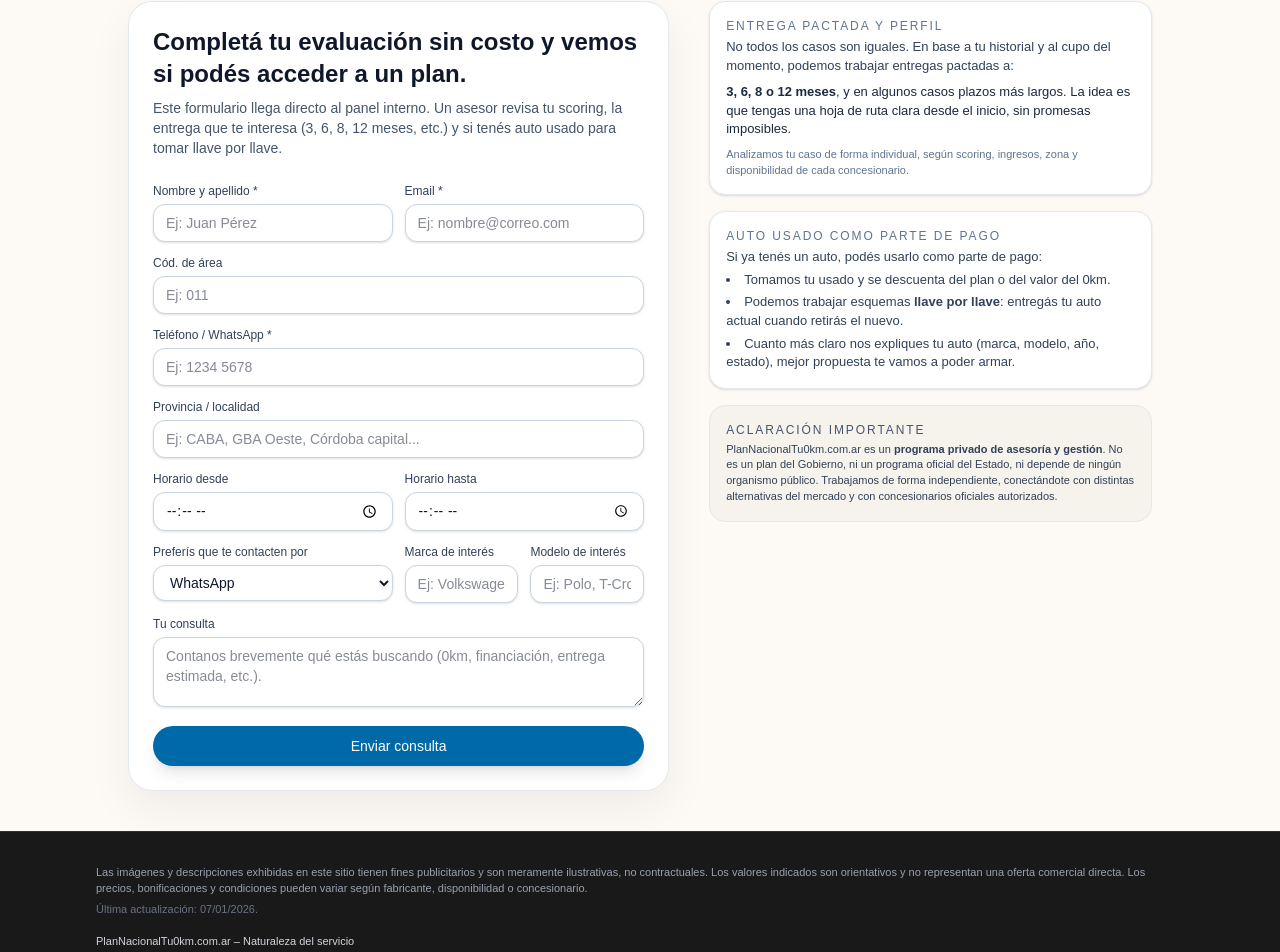
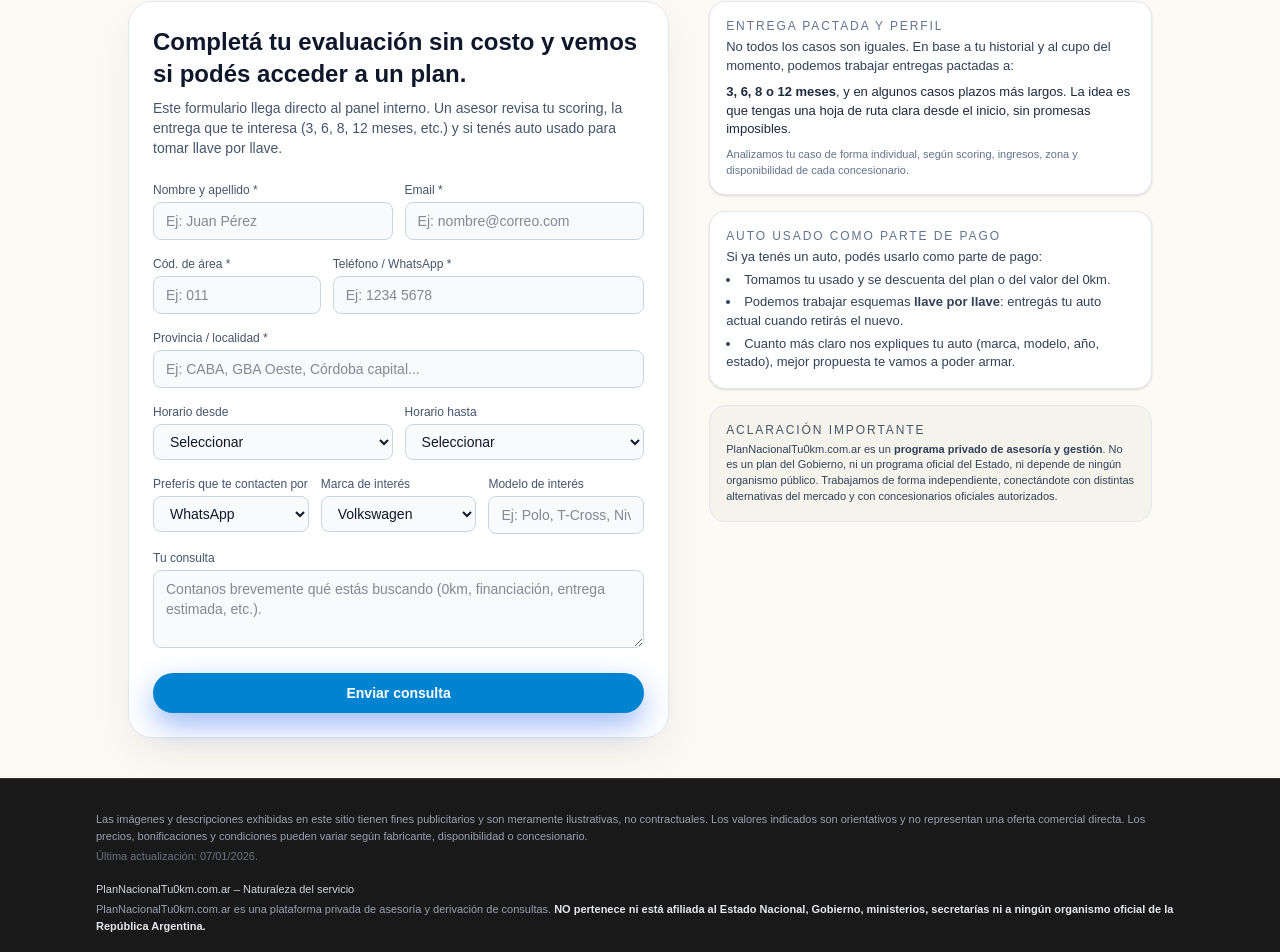
Before and after one commit to DavidFlautero/ladingpageconse1, a Next.js app: page / in a window 1280 px wide. Shown: the part 1262-2214 px from the top of the page. Built offline with nearby package versions, Linux system fonts and the light colour scheme.

Commit message:
subiendo datos

```diff
--- a/components/landing/EntryModal.tsx
+++ b/components/landing/EntryModal.tsx
@@ -6,34 +6,44 @@ import LeadForm from "./LeadForm";
 export default function EntryModal() {
   const [open, setOpen] = useState(false);
 
+  // Abre el modal automáticamente unos segundos después de cargar
   useEffect(() => {
-    const timer = setTimeout(() => setOpen(true), 2000);
+    const timer = setTimeout(() => setOpen(true), 4000);
     return () => clearTimeout(timer);
   }, []);
 
   if (!open) return null;
 
   return (
-    <div className="fixed inset-0 z-50 bg-black/50 backdrop-blur-sm flex items-center justify-center p-4">
-      <div className="bg-white rounded-3xl w-full max-w-lg p-8 shadow-xl relative">
-
-        {/* BOTÓN CERRAR */}
+    <div className="fixed inset-0 z-50 flex items-center justify-center bg-black/55 px-4">
+      <div className="relative w-full max-w-lg max-h-[90vh] overflow-y-auto rounded-3xl border border-slate-200 bg-white shadow-[0_24px_80px_rgba(15,23,42,0.45)]">
+        {/* Botón cerrar */}
         <button
           onClick={() => setOpen(false)}
-          className="absolute top-3 right-3 text-slate-500 hover:text-slate-700"
+          type="button"
+          className="absolute right-4 top-4 inline-flex h-8 w-8 items-center justify-center rounded-full border border-slate-200 bg-white text-slate-500 hover:bg-slate-50 hover:text-slate-700"
+          aria-label="Cerrar"
         >
           ✕
         </button>
 
-        <h3 className="text-xl font-semibold text-slate-900 mb-2 text-center">
-          Enviá tu consulta
-        </h3>
+        <div className="px-6 pt-6 pb-4">
+          <div className="mb-4 text-center">
+            <p className="text-[11px] font-semibold uppercase tracking-[0.18em] text-sky-600 mb-1">
+              Consulta rápida
+            </p>
+            <h2 className="text-lg font-semibold text-slate-900">
+              Enviá tu consulta
+            </h2>
+            <p className="mt-1 text-xs text-slate-600">
+              Un asesor oficial va a revisar tu información y te contactará en
+              el horario que elijas. Sin costo inicial ni compromiso de compra.
+            </p>
+          </div>
 
-        <p className="text-center text-slate-600 text-sm mb-6">
-          Un asesor oficial revisará tu información y te contactará en breve.
-        </p>
-
-        <LeadForm />
+          {/* Formulario */}
+          <LeadForm />
+        </div>
       </div>
     </div>
   );
--- a/components/landing/LeadForm.tsx
+++ b/components/landing/LeadForm.tsx
@@ -7,100 +7,76 @@ type Status = "idle" | "loading" | "ok" | "error";
 export default function LeadForm() {
   const [nombre, setNombre] = useState("");
   const [email, setEmail] = useState("");
-  const [telCodigo, setTelCodigo] = useState("");
-  const [telNumero, setTelNumero] = useState("");
-  const [provincia, setProvincia] = useState("");
-  const [localidad, setLocalidad] = useState("");
+  const [codArea, setCodArea] = useState("");
+  const [telefono, setTelefono] = useState("");
+  const [provinciaLocalidad, setProvinciaLocalidad] = useState("");
   const [horarioDesde, setHorarioDesde] = useState("");
   const [horarioHasta, setHorarioHasta] = useState("");
   const [canal, setCanal] = useState("WhatsApp");
-  const [comentario, setComentario] = useState("");
-  const [marcaInteres, setMarcaInteres] = useState("");
+  const [marcaInteres, setMarcaInteres] = useState("Volkswagen");
   const [modeloInteres, setModeloInteres] = useState("");
-
+  const [consulta, setConsulta] = useState("");
   const [status, setStatus] = useState<Status>("idle");
   const [errorMsg, setErrorMsg] = useState<string | null>(null);
 
-  async function handleSubmit(e: React.FormEvent<HTMLFormElement>) {
+  const handleSubmit = async (e: React.FormEvent) => {
     e.preventDefault();
+    if (status === "loading") return;
+
     setStatus("loading");
     setErrorMsg(null);
 
     try {
       const res = await fetch("/api/leads", {
         method: "POST",
-        headers: {
-          "Content-Type": "application/json",
-        },
+        headers: { "Content-Type": "application/json" },
         body: JSON.stringify({
           nombre,
           email,
-          telefonoCodigo: telCodigo,
-          telefonoNumero: telNumero,
-          provincia,
-          localidad,
-          horarioDesde,
-          horarioHasta,
-          canalContacto: canal,
-          comentario,
-          marcaInteres,
-          modeloInteres,
+          telefono_codigo: codArea || null,
+          telefono_numero: telefono,
+          provincia: provinciaLocalidad || null,
+          localidad: null,
+          horario_desde: horarioDesde || null,
+          horario_hasta: horarioHasta || null,
+          canal_contacto: canal,
+          marca_interes: marcaInteres || null,
+          modelo_interes: modeloInteres || null,
+          mensaje: consulta || null,
         }),
       });
 
       if (!res.ok) {
-        let detail = "";
-        try {
-          const data = await res.json();
-          detail = data?.error || JSON.stringify(data);
-        } catch {
-          detail = await res.text();
-        }
-        setStatus("error");
-        setErrorMsg(
-          detail || "No se pudo enviar la consulta. Intentá de nuevo."
-        );
-        return;
+        const data = await res.json().catch(() => ({}));
+        throw new Error(data.error || "No se pudo enviar la consulta.");
       }
 
-      const { lead } = await res.json();
+      setStatus("ok");
 
-      // Registrar evento de formulario enviado
-      fetch("/api/events", {
-        method: "POST",
-        headers: { "Content-Type": "application/json" },
-        body: JSON.stringify({ type: "form_submit", leadId: lead?.id }),
-      }).catch(() => {});
-
-      setStatus("ok");
+      // Limpio algunos campos importantes
       setNombre("");
       setEmail("");
-      setTelCodigo("");
-      setTelNumero("");
-      setProvincia("");
-      setLocalidad("");
-      setHorarioDesde("");
-      setHorarioHasta("");
-      setCanal("WhatsApp");
-      setComentario("");
-      setMarcaInteres("");
-      setModeloInteres("");
+      setCodArea("");
+      setTelefono("");
+      setConsulta("");
     } catch (err: any) {
-      console.error("Error enviando lead:", err);
+      console.error("Error al enviar lead:", err);
       setStatus("error");
-      setErrorMsg(
-        err?.message || "No se pudo enviar la consulta. Intentá de nuevo."
-      );
+      setErrorMsg(err?.message ?? "Ocurrió un error al enviar tu consulta.");
     } finally {
-      setStatus((prev) => (prev === "loading" ? "idle" : prev));
+      setTimeout(() => setStatus("idle"), 4000);
     }
-  }
+  };
 
   return (
-    <form onSubmit={handleSubmit} className="space-y-3">
-      <div className="grid grid-cols-1 md:grid-cols-2 gap-3">
+    <form
+      onSubmit={handleSubmit}
+      className="space-y-4 text-sm text-slate-900"
+    >
+      {/* Nombre + Email */}
+      <div className="grid grid-cols-1 sm:grid-cols-2 gap-3">
         <div>
-          <label className="block text-[12px] font-medium text-slate-700 mb-1">
+          <label className="mb-1 block text-xs font-medium text-slate-600">
             Nombre y apellido *
           </label>
           <input
@@ -108,13 +84,12 @@ export default function LeadForm() {
             required
             value={nombre}
             onChange={(e) => setNombre(e.target.value)}
-            className="w-full rounded-xl border border-slate-300 bg-white px-3 py-2 text-sm text-slate-900 shadow-sm focus:outline-none focus:ring-2 focus:ring-sky-400 focus:border-sky-400"
             placeholder="Ej: Juan Pérez"
+            className="w-full rounded-lg border border-slate-300 bg-slate-50 px-3 py-2 text-sm focus:outline-none focus:ring-2 focus:ring-sky-500"
           />
         </div>
-
         <div>
-          <label className="block text-[12px] font-medium text-slate-700 mb-1">
+          <label className="mb-1 block text-xs font-medium text-slate-600">
             Email *
           </label>
           <input
@@ -122,151 +97,179 @@ export default function LeadForm() {
             required
             value={email}
             onChange={(e) => setEmail(e.target.value)}
-            className="w-full rounded-xl border border-slate-300 bg-white px-3 py-2 text-sm text-slate-900 shadow-sm focus:outline-none focus:ring-2 focus:ring-sky-400 focus:border-sky-400"
             placeholder="Ej: nombre@correo.com"
+            className="w-full rounded-lg border border-slate-300 bg-slate-50 px-3 py-2 text-sm focus:outline-none focus:ring-2 focus:ring-sky-500"
           />
         </div>
       </div>
 
-      <div className="grid grid-cols-[0.7fr,1.3fr] md:grid-cols-[0.6fr,1.4fr] gap-3">
+      {/* Cód. área + Teléfono */}
+      <div className="grid grid-cols-[0.7fr_1.3fr] gap-3">
         <div>
-          <label className="block text-[12px] font-medium text-slate-700 mb-1">
-            Cód. de área
+          <label className="mb-1 block text-xs font-medium text-slate-600">
+            Cód. de área *
           </label>
           <input
             type="text"
-            value={telCodigo}
-            onChange={(e) => setTelCodigo(e.target.value)}
-            className="w-full rounded-xl border border-slate-300 bg-white px-3 py-2 text-sm text-slate-900 shadow-sm focus:outline-none focus:ring-2 focus:ring-sky-400 focus:border-sky-400"
+            inputMode="numeric"
+            maxLength={4}
+            required
+            value={codArea}
+            onChange={(e) => setCodArea(e.target.value)}
             placeholder="Ej: 011"
+            className="w-full rounded-lg border border-slate-300 bg-slate-50 px-3 py-2 text-sm focus:outline-none focus:ring-2 focus:ring-sky-500"
           />
         </div>
         <div>
-          <label className="block text-[12px] font-medium text-slate-700 mb-1">
+          <label className="mb-1 block text-xs font-medium text-slate-600">
             Teléfono / WhatsApp *
           </label>
           <input
             type="tel"
             required
-            value={telNumero}
-            onChange={(e) => setTelNumero(e.target.value)}
-            className="w-full rounded-xl border border-slate-300 bg-white px-3 py-2 text-sm text-slate-900 shadow-sm focus:outline-none focus:ring-2 focus:ring-sky-400 focus:border-sky-400"
+            value={telefono}
+            onChange={(e) => setTelefono(e.target.value)}
             placeholder="Ej: 1234 5678"
+            className="w-full rounded-lg border border-slate-300 bg-slate-50 px-3 py-2 text-sm focus:outline-none focus:ring-2 focus:ring-sky-500"
           />
         </div>
       </div>
 
+      {/* Provincia / localidad */}
       <div>
-        <label className="block text-[12px] font-medium text-slate-700 mb-1">
-          Provincia / localidad
+        <label className="mb-1 block text-xs font-medium text-slate-600">
+          Provincia / localidad *
         </label>
         <input
           type="text"
-          value={provincia}
-          onChange={(e) => setProvincia(e.target.value)}
-          className="w-full rounded-xl border border-slate-300 bg-white px-3 py-2 text-sm text-slate-900 shadow-sm focus:outline-none focus:ring-2 focus:ring-sky-400 focus:border-sky-400"
+          required
+          value={provinciaLocalidad}
+          onChange={(e) => setProvinciaLocalidad(e.target.value)}
           placeholder="Ej: CABA, GBA Oeste, Córdoba capital..."
+          className="w-full rounded-lg border border-slate-300 bg-slate-50 px-3 py-2 text-sm focus:outline-none focus:ring-2 focus:ring-sky-500"
         />
       </div>
 
-      <div className="grid grid-cols-1 md:grid-cols-2 gap-3">
+      {/* Horarios */}
+      <div className="grid grid-cols-1 sm:grid-cols-2 gap-3">
         <div>
-          <label className="block text-[12px] font-medium text-slate-700 mb-1">
+          <label className="mb-1 block text-xs font-medium text-slate-600">
             Horario desde
           </label>
-          <input
-            type="time"
+          <select
             value={horarioDesde}
             onChange={(e) => setHorarioDesde(e.target.value)}
-            className="w-full rounded-xl border border-slate-300 bg-white px-3 py-2 text-sm text-slate-900 shadow-sm focus:outline-none focus:ring-2 focus:ring-sky-400 focus:border-sky-400"
-          />
+            className="w-full rounded-lg border border-slate-300 bg-slate-50 px-3 py-2 text-sm focus:outline-none focus:ring-2 focus:ring-sky-500"
+          >
+            <option value="">Seleccionar</option>
+            <option value="09:00">09 hs</option>
+            <option value="10:00">10 hs</option>
+            <option value="11:00">11 hs</option>
+            <option value="12:00">12 hs</option>
+            <option value="15:00">15 hs</option>
+            <option value="16:00">16 hs</option>
+            <option value="17:00">17 hs</option>
+          </select>
         </div>
         <div>
-          <label className="block text-[12px] font-medium text-slate-700 mb-1">
+          <label className="mb-1 block text-xs font-medium text-slate-600">
             Horario hasta
           </label>
-          <input
-            type="time"
+          <select
             value={horarioHasta}
             onChange={(e) => setHorarioHasta(e.target.value)}
-            className="w-full rounded-xl border border-slate-300 bg-white px-3 py-2 text-sm text-slate-900 shadow-sm focus:outline-none focus:ring-2 focus:ring-sky-400 focus:border-sky-400"
-          />
+            className="w-full rounded-lg border border-slate-300 bg-slate-50 px-3 py-2 text-sm focus:outline-none focus:ring-2 focus:ring-sky-500"
+          >
+            <option value="">Seleccionar</option>
+            <option value="13:00">13 hs</option>
+            <option value="14:00">14 hs</option>
+            <option value="18:00">18 hs</option>
+            <option value="19:00">19 hs</option>
+            <option value="20:00">20 hs</option>
+          </select>
         </div>
       </div>
 
-      <div className="grid grid-cols-1 md:grid-cols-2 gap-3">
+      {/* Canal + Marca + Modelo */}
+      <div className="grid grid-cols-1 sm:grid-cols-3 gap-3">
         <div>
-          <label className="block text-[12px] font-medium text-slate-700 mb-1">
+          <label className="mb-1 block text-xs font-medium text-slate-600">
             Preferís que te contacten por
           </label>
           <select
             value={canal}
             onChange={(e) => setCanal(e.target.value)}
-            className="w-full rounded-xl border border-slate-300 bg-white px-3 py-2 text-sm text-slate-900 shadow-sm focus:outline-none focus:ring-2 focus:ring-sky-400 focus:border-sky-400"
+            className="w-full rounded-lg border border-slate-300 bg-slate-50 px-3 py-2 text-sm focus:outline-none focus:ring-2 focus:ring-sky-500"
           >
             <option value="WhatsApp">WhatsApp</option>
-            <option value="Telefono">Teléfono</option>
-            <option value="Email">Email</option>
+            <option value="Teléfono">Teléfono</option>
           </select>
         </div>
 
-        <div className="grid grid-cols-2 gap-3">
         <div>
-            <label className="block text-[12px] font-medium text-slate-700 mb-1">
+          <label className="mb-1 block text-xs font-medium text-slate-600">
             Marca de interés
           </label>
-            <input
-              type="text"
+          <select
             value={marcaInteres}
             onChange={(e) => setMarcaInteres(e.target.value)}
-              className="w-full rounded-xl border border-slate-300 bg-white px-3 py-2 text-sm text-slate-900 shadow-sm focus:outline-none focus:ring-2 focus:ring-sky-400 focus:border-sky-400"
-              placeholder="Ej: Volkswagen"
-            />
+            className="w-full rounded-lg border border-slate-300 bg-slate-50 px-3 py-2 text-sm focus:outline-none focus:ring-2 focus:ring-sky-500"
+          >
+            <option value="Volkswagen">Volkswagen</option>
+            <option value="Chevrolet">Chevrolet</option>
+            <option value="Fiat">Fiat</option>
+            <option value="Peugeot">Peugeot</option>
+            <option value="Renault">Renault</option>
+            <option value="Otra">Otra</option>
+          </select>
         </div>
+
         <div>
-            <label className="block text-[12px] font-medium text-slate-700 mb-1">
+          <label className="mb-1 block text-xs font-medium text-slate-600">
             Modelo de interés
           </label>
           <input
             type="text"
             value={modeloInteres}
             onChange={(e) => setModeloInteres(e.target.value)}
-              className="w-full rounded-xl border border-slate-300 bg-white px-3 py-2 text-sm text-slate-900 shadow-sm focus:outline-none focus:ring-2 focus:ring-sky-400 focus:border-sky-400"
-              placeholder="Ej: Polo, T-Cross..."
+            placeholder="Ej: Polo, T-Cross, Nivus..."
+            className="w-full rounded-lg border border-slate-300 bg-slate-50 px-3 py-2 text-sm focus:outline-none focus:ring-2 focus:ring-sky-500"
           />
         </div>
       </div>
-      </div>
 
+      {/* Consulta */}
       <div>
-        <label className="block text-[12px] font-medium text-slate-700 mb-1">
+        <label className="mb-1 block text-xs font-medium text-slate-600">
           Tu consulta
         </label>
         <textarea
-          value={comentario}
-          onChange={(e) => setComentario(e.target.value)}
-          className="w-full rounded-xl border border-slate-300 bg-white px-3 py-2 text-sm text-slate-900 shadow-sm focus:outline-none focus:ring-2 focus:ring-sky-400 focus:border-sky-400 min-h-[70px]"
+          rows={3}
+          value={consulta}
+          onChange={(e) => setConsulta(e.target.value)}
           placeholder="Contanos brevemente qué estás buscando (0km, financiación, entrega estimada, etc.)."
+          className="w-full rounded-lg border border-slate-300 bg-slate-50 px-3 py-2 text-sm focus:outline-none focus:ring-2 focus:ring-sky-500"
         />
       </div>
 
+      {/* Mensajes de estado */}
       {status === "ok" && (
-        <p className="text-[12px] text-emerald-700 bg-emerald-50 border border-emerald-100 rounded-xl px-3 py-2">
-          Listo. Recibimos tu consulta. Un asesor te va a contactar a la
-          brevedad según el horario indicado.
+        <p className="text-xs text-emerald-600">
+          ¡Gracias! Recibimos tu consulta. Un asesor te va a contactar a la
+          brevedad.
+        </p>
+      )}
+      {status === "error" && (
+        <p className="text-xs text-red-600">
+          {errorMsg || "No se pudo enviar la consulta. Intentá nuevamente."}
         </p>
       )}
 
-      {status === "error" && (
-        <p className="text-[12px] text-red-600 bg-red-50 border border-red-100 rounded-xl px-3 py-2">
-          {errorMsg}
-        </p>
-      )}
-
+      {/* Botón */}
       <button
         type="submit"
         disabled={status === "loading"}
-        className="w-full rounded-full bg-sky-700 py-2.5 text-sm font-medium text-white shadow-lg hover:bg-sky-600 transition disabled:opacity-70"
+        className="mt-1 inline-flex w-full items-center justify-center rounded-full bg-sky-600 px-6 py-2.5 text-sm font-semibold text-white shadow-[0_12px_30px_rgba(37,99,235,0.45)] hover:bg-sky-700 disabled:cursor-not-allowed disabled:bg-sky-400"
       >
         {status === "loading" ? "Enviando..." : "Enviar consulta"}
       </button>
```
Lines whose indentation alone changed are shown as unchanged.
